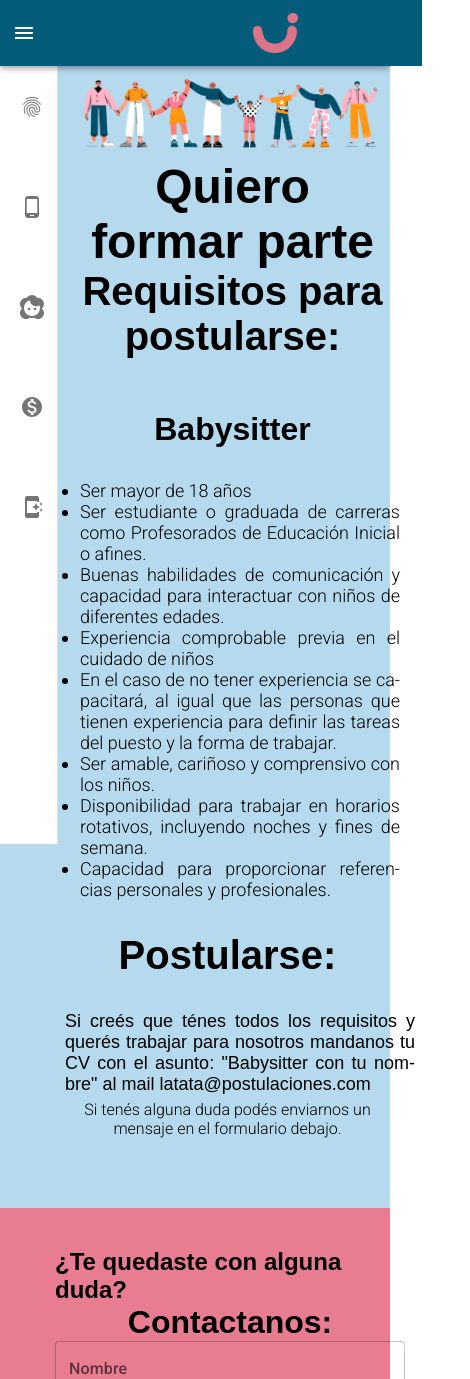
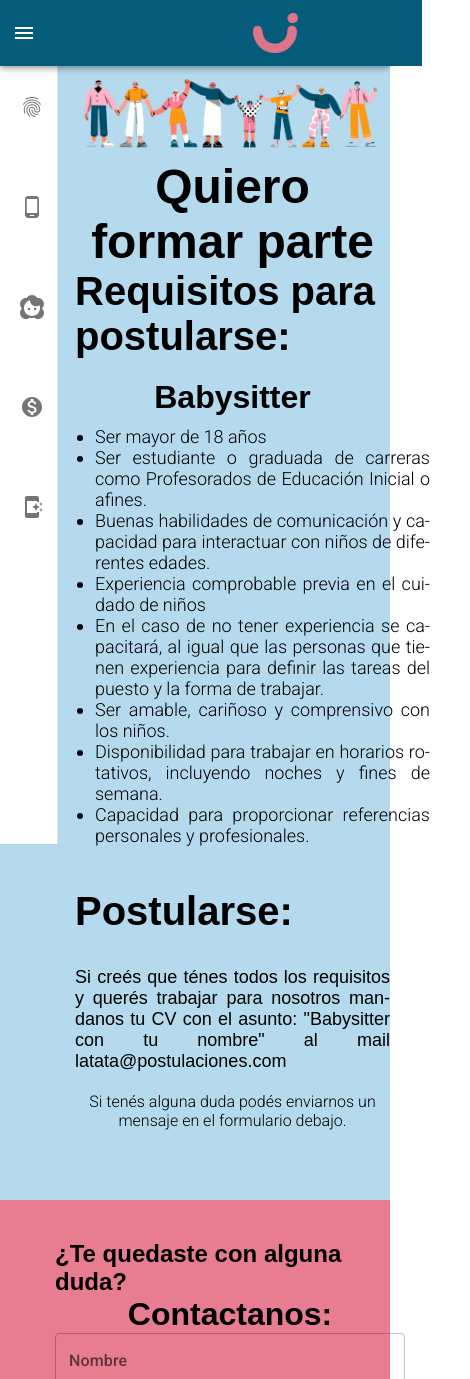
Before and after one commit to NoeCarranza/LaTata, a React (Create React App) app: page /postularse in a window 390 px wide. Shown: the top 1379 px of the page, 470 px wide, since content can reach past the window. Built offline with nearby package versions, Linux system fonts and the light colour scheme; a web font is replaced by a local one.

Commit message:
mas responsive

```diff
--- a/src/pages/como-funciona/como-funciona.css
+++ b/src/pages/como-funciona/como-funciona.css
@@ -119,16 +119,19 @@
 @media screen and (max-width: 667px){
 
     .container_como_funciona{
-        padding: 100px 0 40px 58px;
+        padding: 100px 0 40px 60px;
     }
     .imagen-pasos{
         width: 100%;
+        max-width: 500px;
+        align-self: center;
     }
     .calificaciones{
         padding: 40px 0 40px 58px;
     }
     .texto_calificaciones{
-        width: 500px;
+        width: 100%;
+        max-width: 480px;
         hyphens: auto;
     }
     .reseñas{
@@ -137,13 +140,15 @@
 
     }
     .imagen-insignias{
-        width: 60%;
+        width: 100%;
+        max-width: 300px;
         padding-top: 20px;
         grid-row: 2;
     }
     .regala-insignia{
         grid-row: 1;
-        width: 490px;
+        width: 100%;
+        max-width: 490px;
         hyphens: auto;
     }
     .lista, .lista-insignias{
--- a/src/pages/postularse/postularse.css
+++ b/src/pages/postularse/postularse.css
@@ -50,18 +50,20 @@
 
 @media screen and (max-width: 768px){
     .titulo-postularse{
-        text-align: center;
+        text-align: start;
         font-size: 3rem;
         font-family: 'gabarito', sans-serif;
         padding-bottom: 10px;
     }
     .titulo-postularse-2{
         font-size: 2.5rem;
+        text-align: start;
         font-family: 'gabarito', sans-serif;
     }
     .subtitulo-postularse{
         font-size: 2rem;
-        padding-top: 10px;
+        padding-top: 0px;
+        margin: 0;
         font-family: 'gabarito', sans-serif;
     }
     .postularse-encabezado{
@@ -75,7 +77,7 @@
     .requisitos{
         display: flex;
         flex-direction: column;
-        padding: 0 20px 0 60px;
+        padding: 0 20px 0 40px;
 
     }
     .listas-requisitos{
@@ -84,15 +86,18 @@
     }
     .postularse{
         padding-left: 60px;
-        max-width: 630px;
+        max-width: 590px;
         hyphens: auto;
         text-align: justify;
+    }
+    .texto_postularse{
+        padding-top: 20px;
     }
 }
 
 @media screen and (max-width: 667px){
 
-    .titulo{
+    .titulo-postularse{
         text-align: center;
     }
     .container_postularse{
@@ -107,25 +112,31 @@
         width: 100%;
     }
  .requisitos{
-    width: 350px;
-    padding: 0;
+    width: 100%;
+    max-width: 600px;
+    padding: 10px 40px;
+    align-items: center;
  }
  .postularse{
-    padding-left: 10px;
+    padding-left: 20px;
     text-align: center;
 
  }
  .texto_postularse{
-    max-width: 350px;
+    width: 100%;
+    max-width: 460px;
  }
  .subtitulo_postularse{
-    width: 350px;
+    width: 100%;
+    max-width: 460px;
  }
 
  .listas-requisitos{
     margin: 0;
-    padding: 0 25px;
-    max-width: 320px;
+    padding: 0%;
+    align-self: self-start;
+    max-width: 460px;
+    width: 100%;
     hyphens: auto;
  }
 }
```
